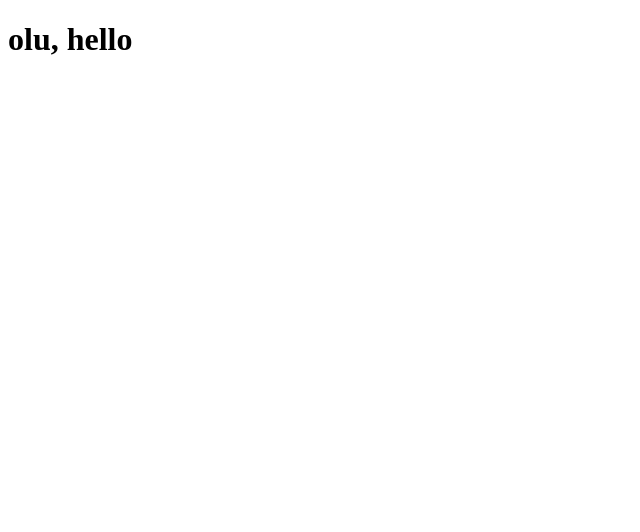
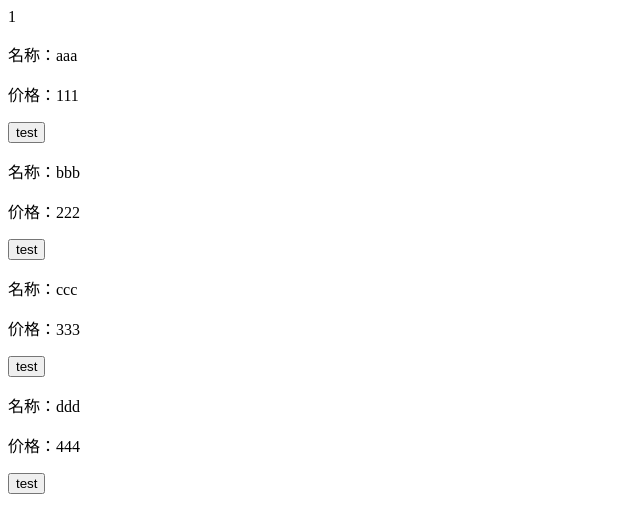
Before and after one commit to fxpby/design-parttern-learning, a website built with webpack: page index.html in a window 1280 px wide. Shown: the whole page, without its empty margins (0-640 px from the left). Built offline with nearby package versions, Linux system fonts and the light colour scheme.

Commit message:
feat: init shoppingCart demo

```diff
--- a/index.html
+++ b/index.html
@@ -4,9 +4,14 @@
   <meta charset="UTF-8">
   <meta http-equiv="X-UA-Compatible" content="IE=edge">
   <meta name="viewport" content="width=device-width, initial-scale=1.0">
-  <title>test-html</title>
+  <title>模拟购物车</title>
 </head>
 <body>
-  <h1>olu, hello</h1>
+  <div id="app">
+    1
+  </div>
 </body>
+<script>
+
+</script>
 </html>
--- /dev/null
+++ b/src/demo/App.js
@@ -0,0 +1,26 @@
+import ShoppingCart from './ShoppingCart/ShoppingCart'
+import List from './List/List'
+
+export default class App {
+  constructor(id) {
+    this.$el = document.getElementById(`${id}`);
+  }
+
+  // 初始化购物车
+  initShoppingCart() {
+    const shoppingCart = new ShoppingCart(this)
+    shoppingCart.init()
+  }
+
+  // 初始化列表
+  initList() {
+    const list = new List(this)
+    list.init()
+  }
+
+
+  init() {
+    this.initShoppingCart()
+    this.initList()
+  }
+}
--- /dev/null
+++ b/src/demo/ShoppingCart/ShoppingCart.js
@@ -0,0 +1,9 @@
+export default class ShoppingCart {
+  constructor(app) {
+    this.app = app
+  }
+
+  init() {
+
+  }
+}
--- a/src/index.js
+++ b/src/index.js
@@ -1,9 +1,4 @@
-@testDec
-class Demo{
+import App from './demo/App.js'
 
-}
-
-function testDec(target) {
-  target.isDec = true
-}
-console.log(Demo.isDec)
+const app = new App('app')
+app.init('app')
```
